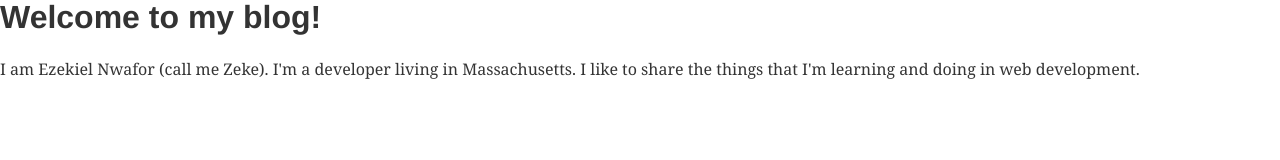
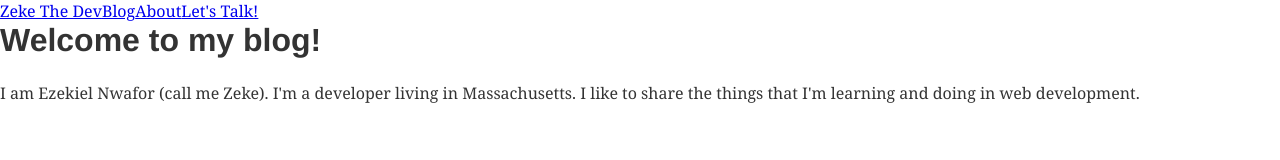
Before and after one commit to Ezekiel-Nwafor/zeke-the-dev, a Gatsby site: page / in a window 1280 px wide. Built offline with nearby package versions, Linux system fonts and the light colour scheme; Gatsby itself is replaced by a stand-in of ours.

Commit message:
Built header component

```diff
--- a/src/components/header.js
+++ b/src/components/header.js
@@ -1,3 +1,18 @@
 import React from 'react';
 import { Link } from 'gatsby'
 import styled from 'styled-components'
+
+const Header = () => {
+    return(
+        <header>
+            <nav>
+                <Link to='/'>Zeke The Dev</Link>
+                <Link to='/blog'>Blog</Link>
+                <Link to='/about'>About</Link>
+                <Link to='/contact'>Let's Talk!</Link>
+            </nav>
+        </header>
+    )
+};
+
+export default Header;
--- a/src/pages/index.js
+++ b/src/pages/index.js
@@ -1,12 +1,15 @@
 import React from "react"
+import styled from 'styled-components';
+import Header from '../components/header';
 
-const index = () => {
+const Index = () => {
     return(
         <div>
+            <Header/>
             <h1>Welcome to my blog!</h1>
             <p>I am Ezekiel Nwafor (call me Zeke). I'm a developer living in Massachusetts. I like to share the things that I'm learning and doing in web development. </p>
         </div>
     )
 }
 
-export default index;
+export default Index;
```
Also changed, not shown: src/pages/about.js (+15 -0 lines), src/pages/blog.js (+12 -0 lines), src/pages/contact.js (+12 -0 lines).
